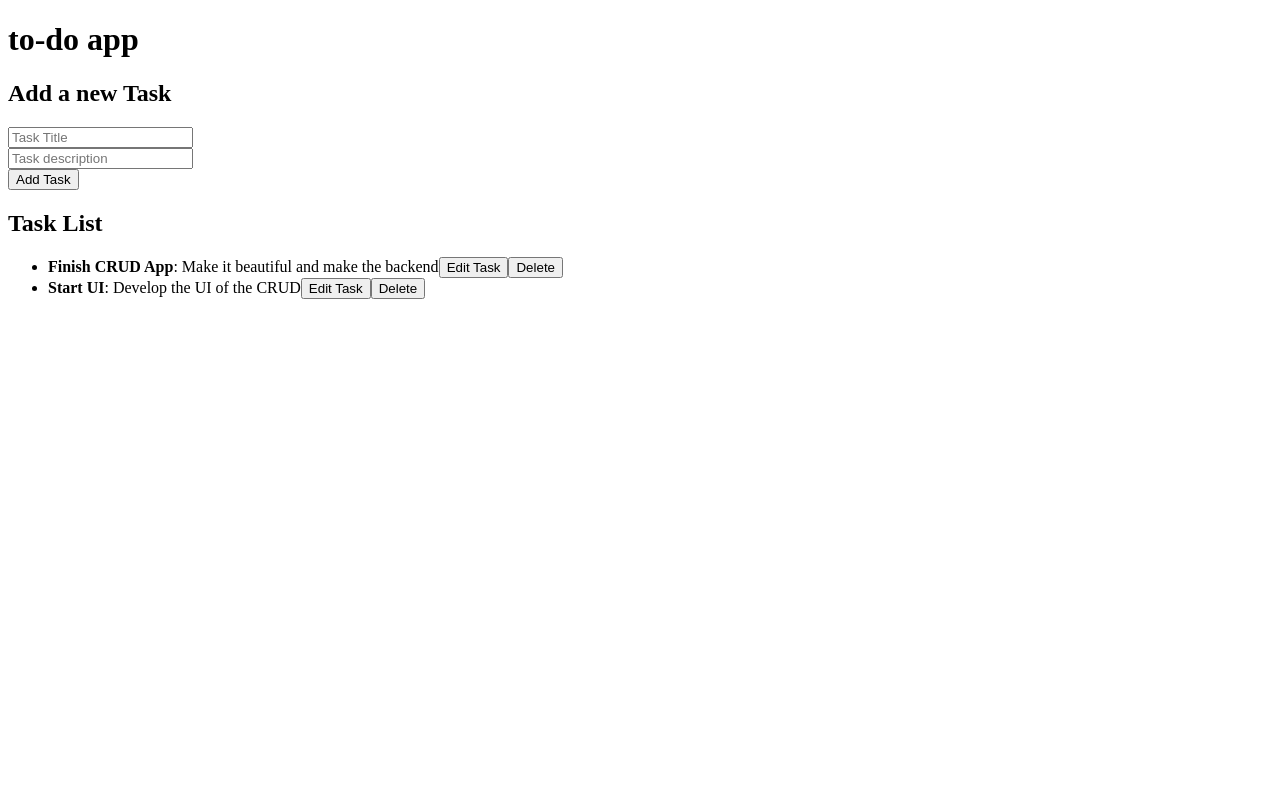
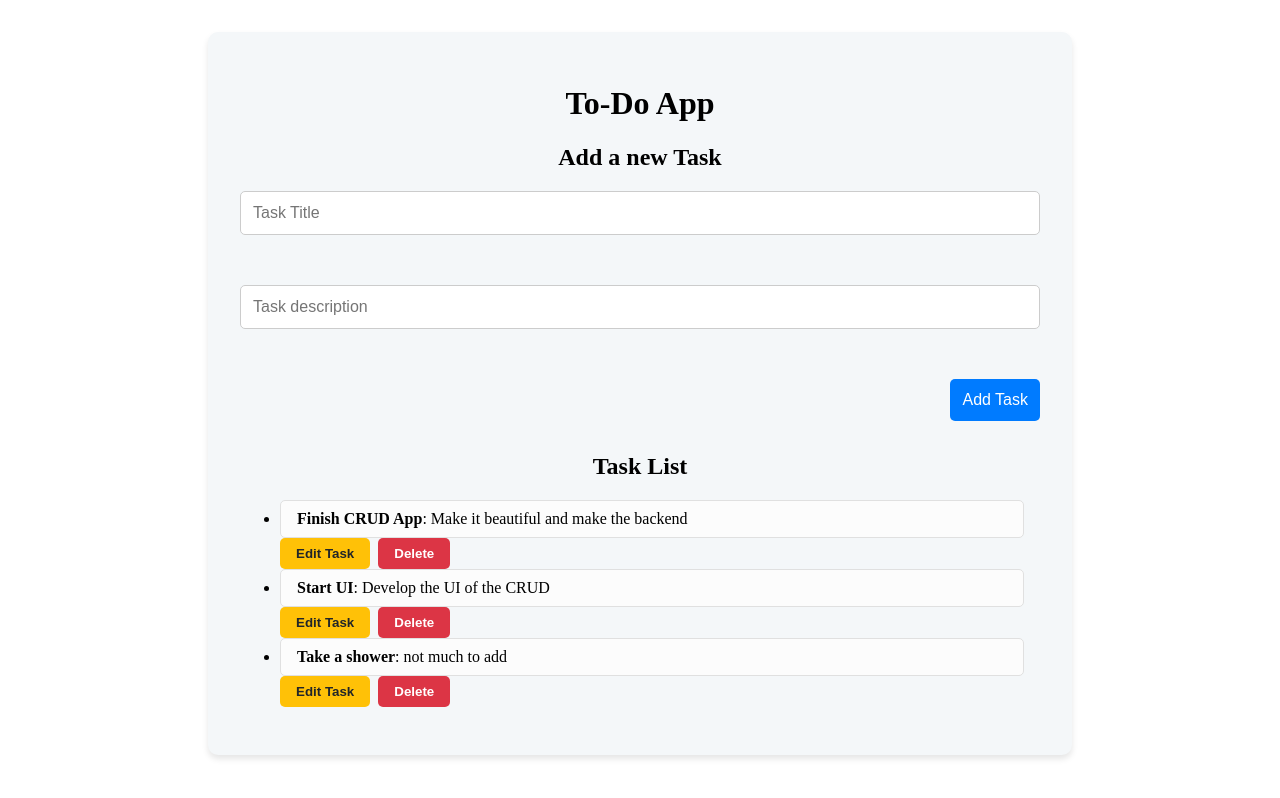
Before and after one commit to lucasmaloni/to-do-app, a React (Vite) app: page / in a window 1280 px wide. Built offline with nearby package versions, Linux system fonts and the light colour scheme; data requests are answered from the project's data file.

Commit message:
functional ui working

```diff
--- a/db.json
+++ b/db.json
@@ -11,6 +11,12 @@
       "title": "Start UI",
       "description": "Develop the UI of the CRUD",
       "status": "pending"
+    },
+    {
+      "id": "d7eb",
+      "title": "Take a shower",
+      "description": "not much to add",
+      "status": "pending"
     }
   ]
 }
--- a/src/App.jsx
+++ b/src/App.jsx
@@ -3,6 +3,7 @@ import { useEffect } from "react";
 import axios from 'axios';
 import TaskForm from "./components/TaskForm";
 import TaskList from "./components/TaskList";
+import styles from './App.module.css';
 
 function App() {
   const[tasks, setTasks] = useState([]);
@@ -63,17 +64,18 @@ function App() {
   };
 
   return (
-    <div>
-      <h1>to-do app</h1>
+    <div className={styles.container}>
+      <h1>To-Do App</h1>
       <TaskForm onTaskCreate={addTask}/>
       <TaskList
-      tasks={tasks}
-      editingTask={editingTask}
-      onTaskEdit={handleEditClick}
-      onTaskUpdate={handleUpdateTask}
-      onTaskDelete={deleteTask}
+        tasks={tasks}
+        editingTask={editingTask}
+        onTaskEdit={handleEditClick}
+        onTaskUpdate={handleUpdateTask}
+        onTaskDelete={deleteTask}
       />
     </div>
+
   );
 }
 
--- /dev/null
+++ b/src/App.module.css
@@ -0,0 +1,12 @@
+.container {
+  max-width: 800px;
+  margin: 2rem auto;
+  padding: 2rem;
+  background-color: #f4f7f9;
+  border-radius: 10px;
+  box-shadow: 0 4px 6px rgba(0, 0, 0, 0.1);
+}
+
+h1, h2{
+  text-align: center;
+}
--- a/src/components/TaskForm.jsx
+++ b/src/components/TaskForm.jsx
@@ -1,4 +1,5 @@
 import { useState } from "react";
+import styles from './TaskForm.module.css';
 
 function TaskForm({ onTaskCreate }){
     const [title, setTitle] = useState('');
@@ -20,7 +21,7 @@ function TaskForm({ onTaskCreate }){
     return(
         <div>
             <h2> Add a new Task </h2>
-            <form onSubmit={handleSubmit}>
+            <form onSubmit={handleSubmit} className={styles.form}>
                 <input type="text"
                 placeholder="Task Title"
                 value={title}
--- /dev/null
+++ b/src/components/TaskForm.module.css
@@ -0,0 +1,28 @@
+.form {
+  display: flex;
+  flex-direction: column;
+  gap: 1rem;
+  margin-bottom: 2rem;
+}
+
+.form input {
+  padding: 0.75rem;
+  border: 1px solid #ccc;
+  border-radius: 5px;
+  font-size: 1rem;
+}
+
+.form button {
+  padding: 0.75rem;
+  border: none;
+  border-radius: 5px;
+  background-color: #007bff;
+  color: white;
+  font-size: 1rem;
+  cursor: pointer;
+  align-self: flex-end;
+}
+
+.form button:hover {
+  background-color: #0056b3;
+}
--- a/src/components/TaskList.jsx
+++ b/src/components/TaskList.jsx
@@ -1,4 +1,5 @@
 import EditTaskForm from "./EditTaskForm";
+import styles from './TaskList.module.css';
 
 function TaskList({ tasks, onTaskDelete, onTaskUpdate, editingTask, onTaskEdit }) {
 
@@ -9,20 +10,24 @@ function TaskList({ tasks, onTaskDelete, onTaskUpdate, editingTask, onTaskEdit }
     return  (
         <div>
             <h2>Task List</h2>
-            <ul>
+            <ul className={styles.TaskList}>
                 {tasks.map(task =>(
-                    <li key={task.id}>
+                    <li key={task.id} className={styles.TaskList}>
                         { editingTask && editingTask.id === task.id ? (
                             <EditTaskForm
                             taskToEdit={editingTask}
                             onSaveTask={onTaskUpdate}
                             />
                         ) : (
-                        <div>
+                        <>
+                        <div className={styles.taskContent}>
                             <strong>{task.title}</strong>: {task.description}
-                            <button onClick = {() => onTaskEdit(task)}>Edit Task</button>
-                            <button onClick={() => onTaskDelete(task.id)}>Delete</button>
                         </div>
+                        <div className={styles.taskActions}>
+                            <button onClick={() => onTaskEdit(task)} className={styles.editButton}>Edit Task</button>
+                            <button onClick={() => onTaskDelete(task.id)} className={styles.deleteButton}>Delete</button>
+                        </div>
+                        </>
                         )}
                     </li>
                 ))}
--- /dev/null
+++ b/src/components/TaskList.module.css
@@ -0,0 +1,61 @@
+.taskList {
+  list-style-type: none;
+  padding: 0;
+  margin: 0;
+}
+
+.taskItem {
+  background-color: #ffffff;
+  padding: 1rem;
+  margin-bottom: 1rem;
+  border-radius: 8px;
+  box-shadow: 0 2px 4px rgba(0, 0, 0, 0.05);
+  display: flex;
+  justify-content: space-between;
+  align-items: center;
+}
+
+.taskContent {
+  flex-grow: 1;
+  padding: 0.5rem 1rem;
+  border: 1px solid #e0e0e0;
+  border-radius: 5px;
+  margin-right: 1rem;
+  background-color: #fcfcfc;
+  display: flex;
+  align-items: center;
+  min-height: 20px;
+}
+
+.taskActions {
+  display: flex;
+  gap: 0.5rem;
+}
+
+.taskActions button {
+  padding: 0.5rem 1rem;
+  border: none;
+  border-radius: 5px;
+  cursor: pointer;
+  font-weight: bold;
+}
+
+
+.editButton {
+  background-color: #ffc107;
+  color: #212529;
+}
+
+.editButton:hover {
+  background-color: #e0a800;
+}
+
+
+.deleteButton {
+  background-color: #dc3545;
+  color: white;
+}
+
+.deleteButton:hover {
+  background-color: #c82333;
+}
```
